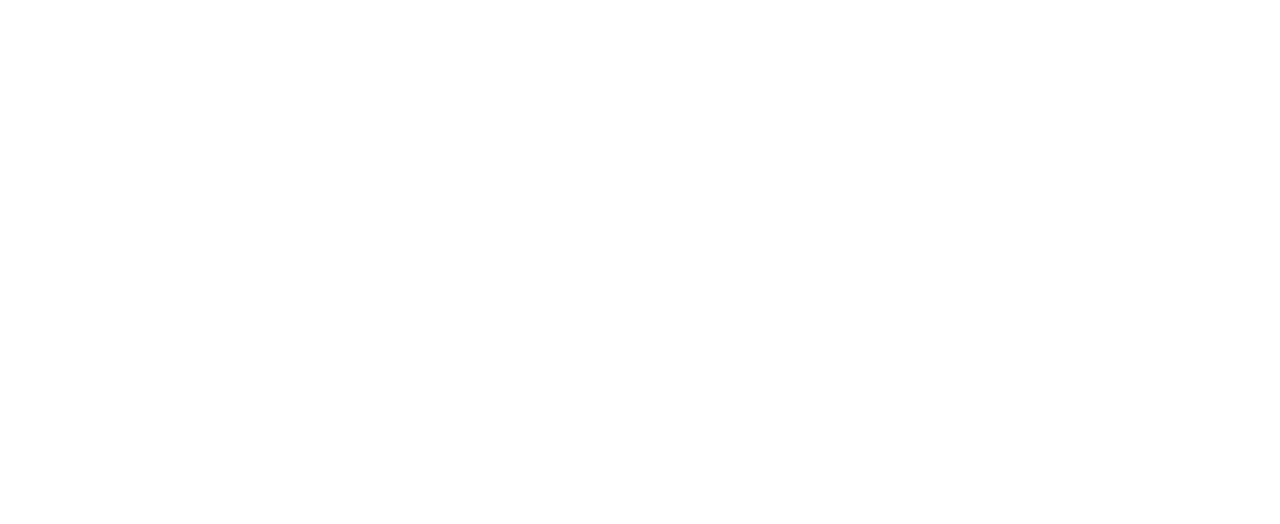
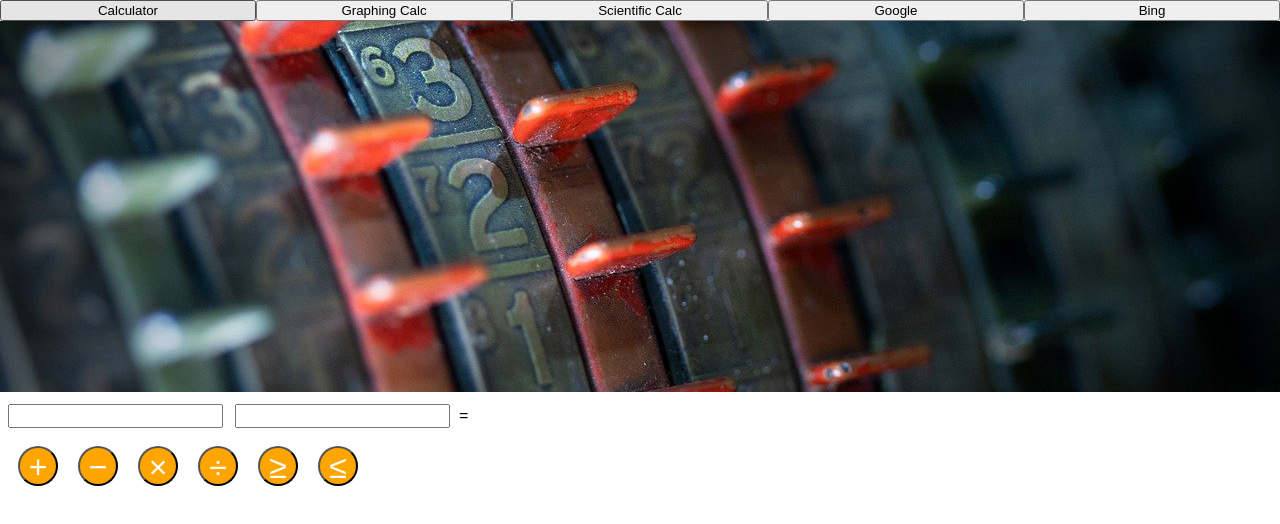
Before and after one commit to MasonWatamura/CSCI331FinalProject, a plain HTML site: page index.html in a window 1280 px wide. Drawn offline with Linux system fonts and the light colour scheme.

Commit message:
moved items outside of the example and wrote out scss

```diff
--- a/CSS Example/Responsive/index.html
+++ /dev/null
@@ -1,43 +0,0 @@
-<!DOCTYPE html>
-<html lang="en">
-<head>
-    <meta charset="UTF-8">
-    <meta name="viewport" content="width=device-width, initial-scale=1.0">
-    <title>Calculator</title>
-    <script src="js/main.js" defer></script>
-    <link rel="stylesheet" href="css/main.css">
-
-</head>
-<body>
-    <div id="header">
-        <a href=""><button>Calculator</button></a>
-        <a href="https://www.desmos.com/calculator"><button>Graphing Calc</button></a>
-        <a href="https://www.desmos.com/scientific"><button>Scientific Calc</button></a>
-        <a href="https://www.google.com"><button>Google</button></a>
-        <a href="https://www.bing.com"><button>Bing</button></a>
-    </div>
-
-    <picture>
-        <source media="(max-width: 600px)" srcset="images/machine640w.jpg" />
-        <source media="(min-width: 600px)" srcset="images/machine1280w.jpg" />
-        <img src="images/machine640w.jpg" alt="Calculator" />
-      </picture>
-
-    <div id="input">
-        <input type="number" id="n1">
-        <p id="symbol"></p>
-        <input type="number" id="n2">
-        <p id="equal">=</p>
-        <p id="out"></p>
-    </div>
-
-    <div id="operations">
-        <button id="add">+</button>
-        <button id="sub">&minus;</button>
-        <button id="mult">&times;</button>
-        <button id="divide">&divide;</button>
-        <button id="great">&GreaterEqual;</button>
-        <button id="less">≤</button>
-    </div>
-</body>
-</html>
--- a/index.html
+++ b/index.html
@@ -0,0 +1,43 @@
+<!DOCTYPE html>
+<html lang="en">
+<head>
+    <meta charset="UTF-8">
+    <meta name="viewport" content="width=device-width, initial-scale=1.0">
+    <title>Calculator</title>
+    <script src="scripts/main.js" defer></script>
+    <link rel="stylesheet" href="styles/main.css">
+
+</head>
+<body>
+    <div id="header">
+        <a href=""><button>Calculator</button></a>
+        <a href="https://www.desmos.com/calculator"><button>Graphing Calc</button></a>
+        <a href="https://www.desmos.com/scientific"><button>Scientific Calc</button></a>
+        <a href="https://www.google.com"><button>Google</button></a>
+        <a href="https://www.bing.com"><button>Bing</button></a>
+    </div>
+
+    <picture>
+        <source media="(max-width: 600px)" srcset="images/machine640w.jpg" />
+        <source media="(min-width: 600px)" srcset="images/machine1280w.jpg" />
+        <img src="images/machine640w.jpg" alt="Calculator" />
+      </picture>
+
+    <div id="input">
+        <input type="number" id="n1">
+        <p id="symbol"></p>
+        <input type="number" id="n2">
+        <p id="equal">=</p>
+        <p id="out"></p>
+    </div>
+
+    <div id="operations">
+        <button id="add">+</button>
+        <button id="sub">&minus;</button>
+        <button id="mult">&times;</button>
+        <button id="divide">&divide;</button>
+        <button id="great">&GreaterEqual;</button>
+        <button id="less">≤</button>
+    </div>
+</body>
+</html>
--- a/styles/main.scss
+++ b/styles/main.scss
@@ -0,0 +1,110 @@
+$fontsize: 2em;
+$buttonfontsize: 4em;
+$buttonsize: 2.5em;
+
+@function divideByTwo($value) {
+    @return $value/2
+}
+
+body {
+    margin: 0;
+    font-family: Arial, Helvetica, sans-serif;
+}
+
+#header {
+    display: flex;
+    flex-direction: column;
+    align-items: center;
+}
+
+#header a {
+    width: 100%;
+}
+
+#header button {
+    width: inherit;
+
+}
+
+#input {
+    width: fit-content;
+    margin: 8px;
+    text-align: end;
+}
+
+#input input {
+    font-size: $fontsize;
+    text-align: end;
+}
+
+#input p {
+    display: block;
+    font-size: $fontsize;
+    margin: .25em;
+}
+
+#symbol {
+    text-align: start;
+}
+
+#equal {
+    content-visibility: hidden;
+}
+
+#operations {
+    display: grid;
+    grid: auto auto auto / auto auto;
+    justify-content: start;
+    margin: 8px;
+}
+
+#operations button{
+    background-color: orange;
+    color:white;
+    border-radius: 50%;
+    font-size: $buttonfontsize;
+    width:$buttonsize;
+    height:$buttonsize;
+    margin: 10px;
+}
+
+#great, #less {
+    visibility: hidden;
+}
+
+img {
+    width: 100%;
+}
+
+@media only screen and (min-width: 600px) {
+    #header {
+        display: flex;
+        flex-direction: row;
+    }
+
+    #input input {
+        font-size: divideByTwo($fontsize);
+    }
+
+    #input p{
+        display: inline;
+        font-size: divideByTwo($fontsize);
+    }
+
+    #operations {
+        display: grid;
+        grid: auto / auto auto auto auto auto auto;
+    }
+
+    #operations button{
+        /* border-radius: 50%; */
+        font-size: divideByTwo($buttonfontsize);
+        width:divideByTwo($buttonsize);
+        height:divideByTwo($buttonsize);
+        margin: 10px;
+    }
+
+    #great, #less {
+        visibility: visible;
+    }
+}
```
Also changed, not shown: images/machine1280w.jpg (renamed from CSS Example/Responsive/images/machine1280w.jpg), images/machine640w.jpg (renamed from CSS Example/Responsive/images/machine640w.jpg), scripts/main.js (renamed from CSS Example/Responsive/js/main.js), styles/main.css, 1 other file.
